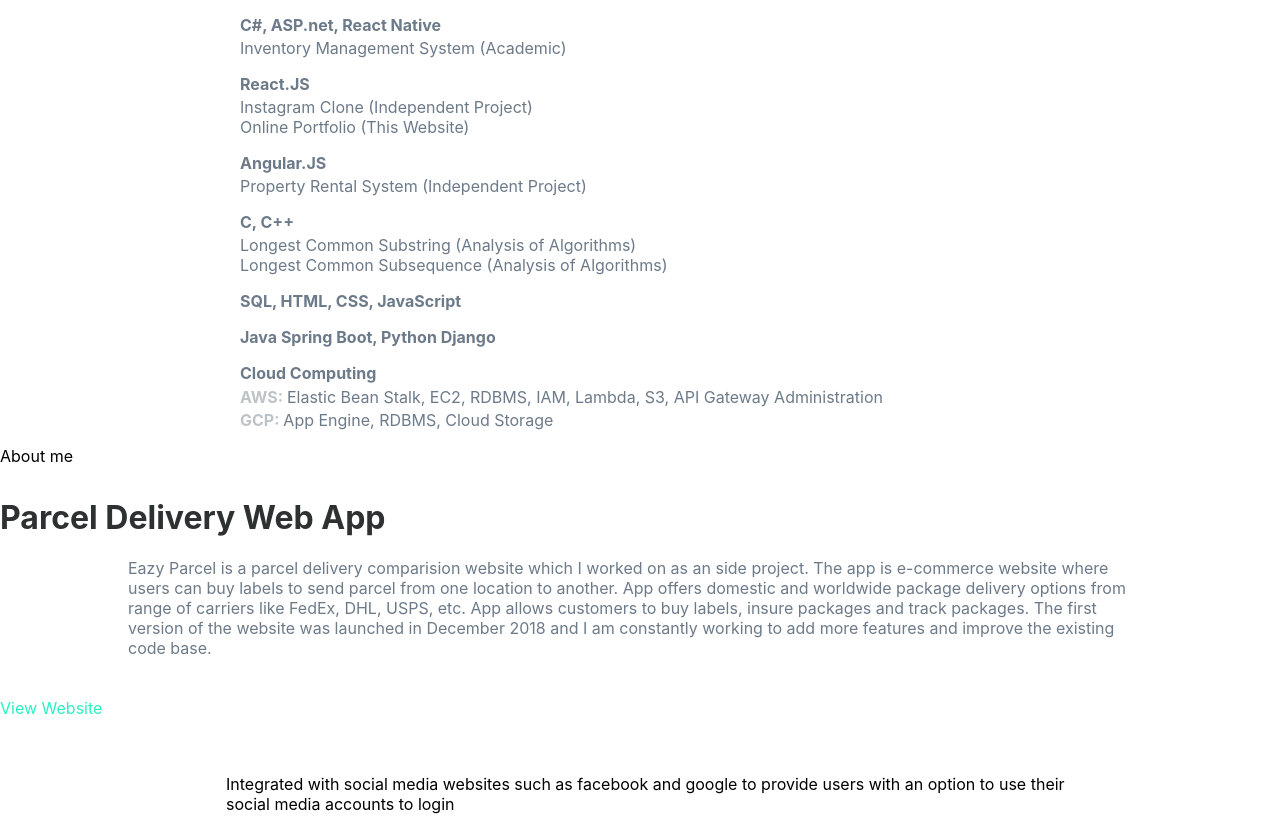
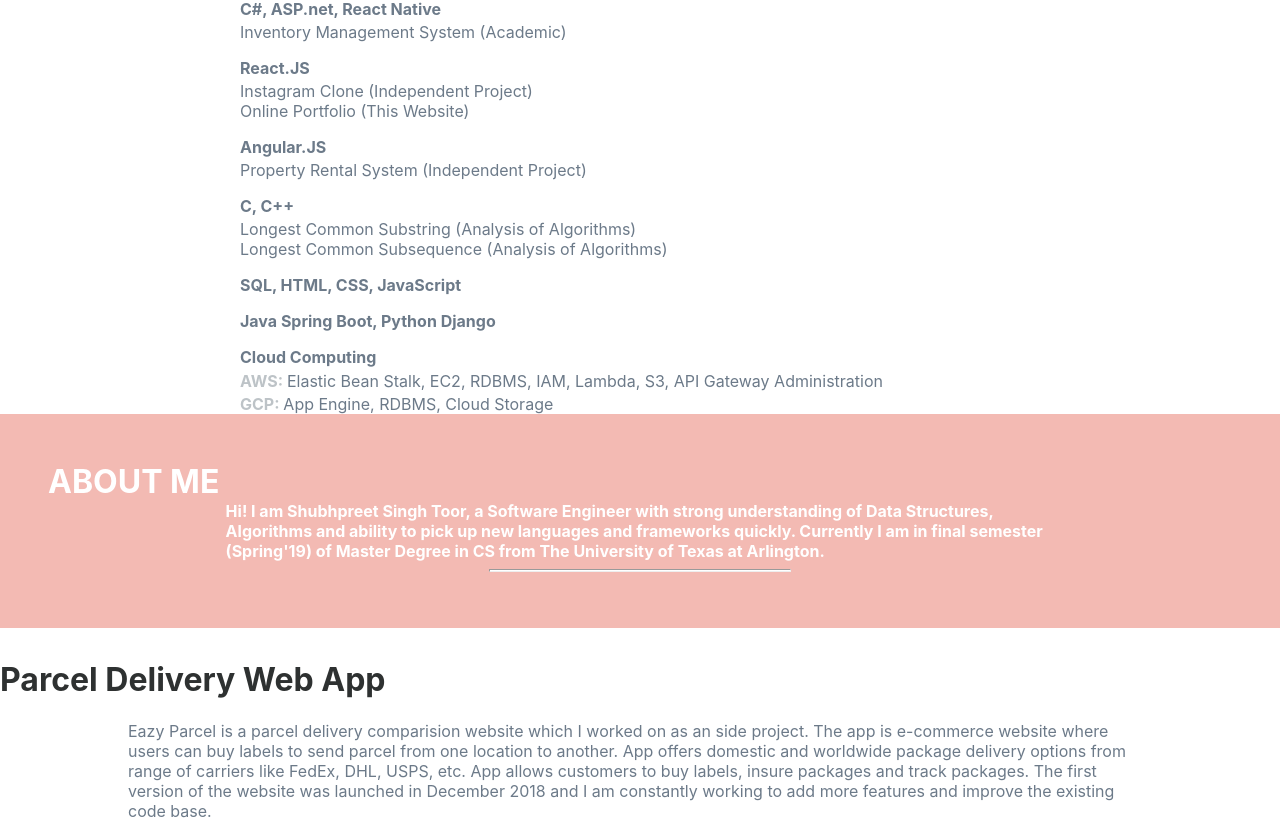
Before and after one commit to sToor16/Portfolio-CV, a React (Create React App) app: page /projects in a window 1280 px wide. Shown: the part 1377-2202 px from the top of the page. Built offline with nearby package versions, Linux system fonts and the light colour scheme.

Commit message:
about me

```diff
--- /dev/null
+++ b/src/components/landing-page/landing-page-components/about-me-components/aboutMe.css
@@ -0,0 +1,5 @@
+.about-me-container{
+    padding: 3rem;
+    background: rgba(241, 169, 160, 0.8);
+    color: white;
+}
--- a/src/components/landing-page/landing-page-components/about-me-components/aboutMe.js
+++ b/src/components/landing-page/landing-page-components/about-me-components/aboutMe.js
@@ -1,10 +1,12 @@
 import React, { Component } from 'react';
+import './aboutMe.css'
+import {HeadingAndParagraph} from "./heading-and-paragraph-components/headingAndParagraph";
 
 class AboutMe extends Component {
     render() {
         return (
-            <div>
-                About me
+            <div className="about-me-container w3-center">
+               <HeadingAndParagraph/>
             </div>
         );
     }
--- /dev/null
+++ b/src/components/landing-page/landing-page-components/about-me-components/heading-and-paragraph-components/headingAndParagraph.css
@@ -0,0 +1,18 @@
+.about-me-heading{
+    font-size: 2rem;
+    font-weight: bold;
+}
+
+.about-me-paragraph{
+    width: 70%;
+    margin: auto;
+    font-weight: bold;
+}
+
+hr {
+    width: 300px;
+    margin-left: auto!important;
+    margin-right: auto!important;
+    height: 1.5px!important;
+    background-color: white;
+}
--- /dev/null
+++ b/src/components/landing-page/landing-page-components/about-me-components/heading-and-paragraph-components/headingAndParagraph.js
@@ -0,0 +1,23 @@
+import React  from 'react';
+import './headingAndParagraph.css'
+
+export function HeadingAndParagraph() {
+    return (
+        <div>
+            <div className="about-me-heading">
+                ABOUT ME
+            </div>
+            <div>
+                <p className="about-me-paragraph">
+                    Hi! I am Shubhpreet Singh Toor, a Software Engineer with
+                    strong understanding of Data Structures, Algorithms and ability to pick up
+                    new languages and frameworks quickly. Currently I am in final
+                    semester (Spring'19) of Master Degree in CS from The University of
+                    Texas at Arlington.
+                </p>
+                <hr></hr>
+            </div>
+        </div>
+
+    );
+}
--- a/src/components/landing-page/landing-page-components/cv-components/sharedCSS/sharedCSS.css
+++ b/src/components/landing-page/landing-page-components/cv-components/sharedCSS/sharedCSS.css
@@ -1,7 +1,6 @@
 .w3-container{
     width: 70%;
     margin: auto;
-    padding: 1rem !important;
 }
 
 .w3-half{
```
